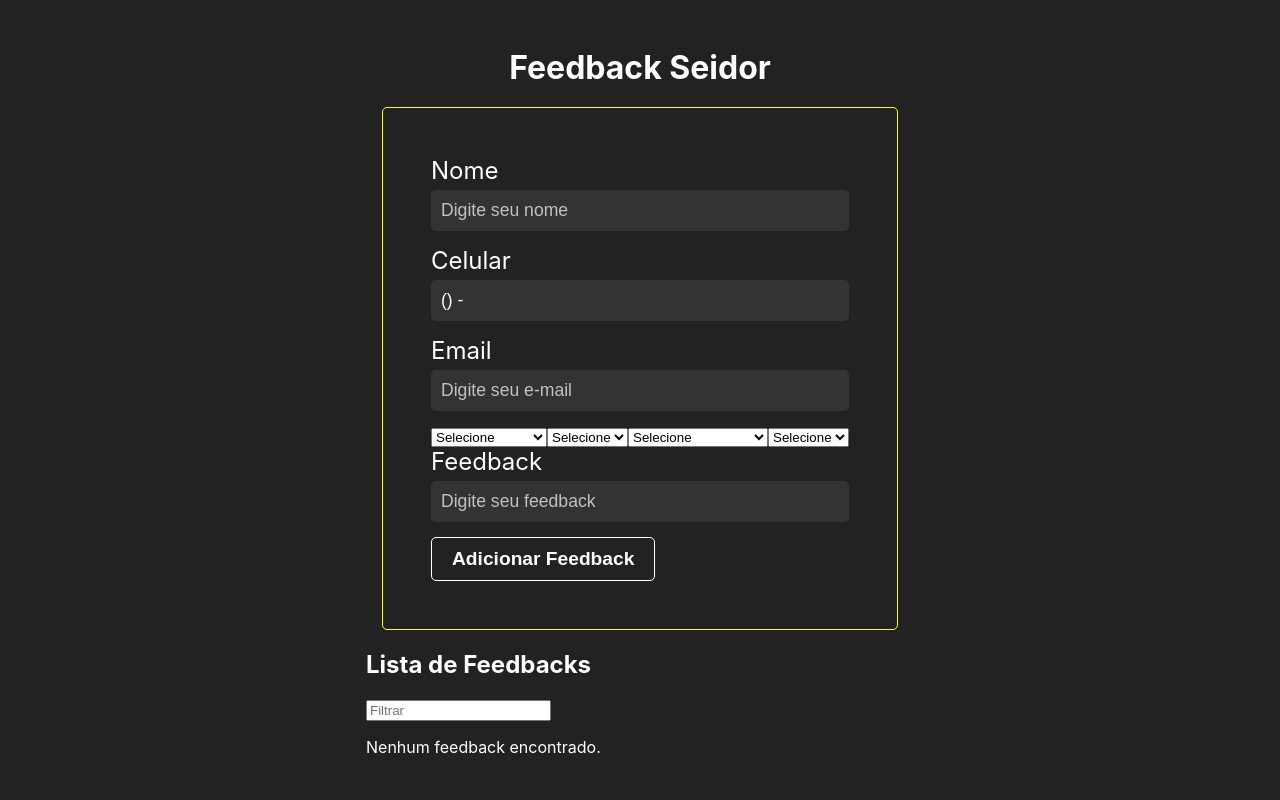
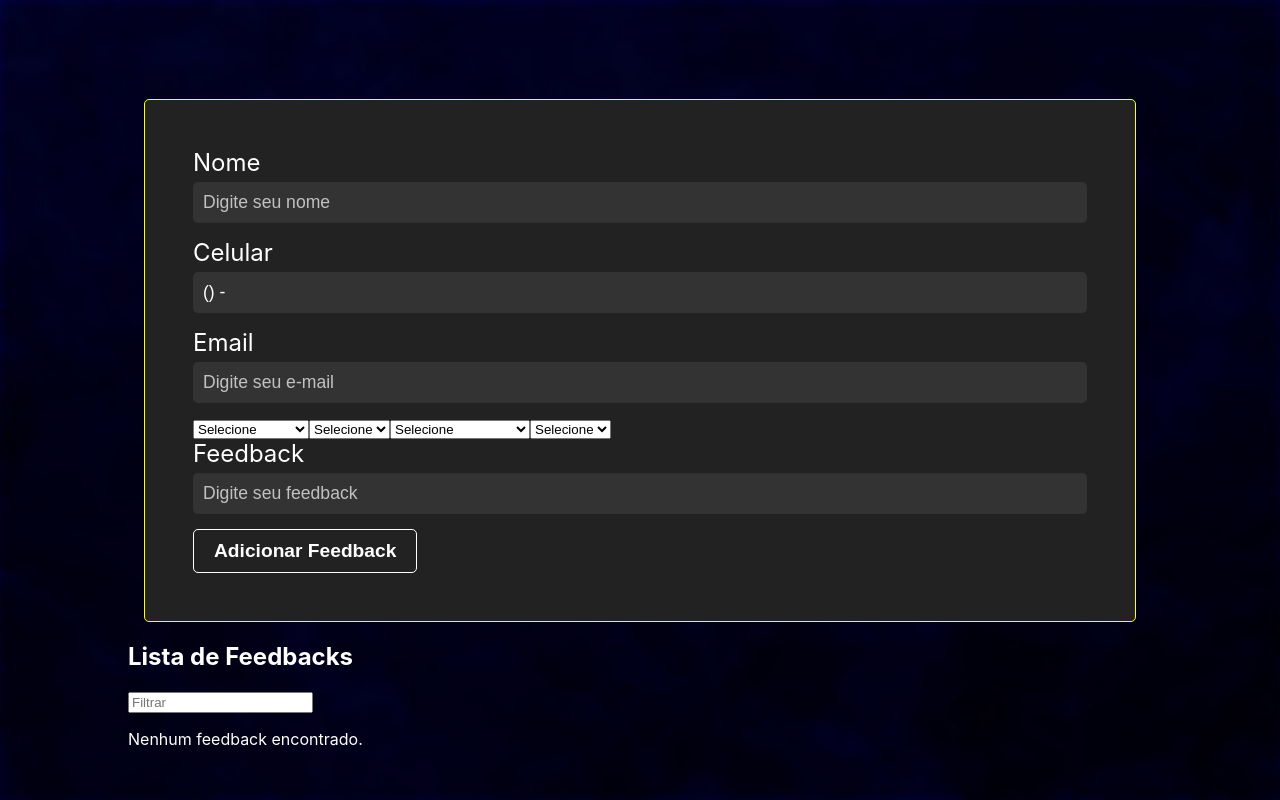
Before and after one commit to Duh0127/FeedbackSeidor, a React (Create React App) app: page / in a window 1280 px wide. Built offline with nearby package versions, Linux system fonts and the light colour scheme.

Commit message:
Estilização App

```diff
--- a/src/App.css
+++ b/src/App.css
@@ -1,20 +1,37 @@
-/* App.css */
-body {
-    background-color: #222;
+body { /*corpo principal do site*/
+    background-image: url(/public/images/background-blue.jpg);
+    background-position: center;
+    background-repeat: no-repeat;
+    background-size: cover;
+    background-attachment: fixed;
+    backdrop-filter: blur(5px) brightness(0.5);
     color: #fff;
     display: flex;
     justify-content: center;
     align-items: center;
     min-height: 100vh;
+}
+
+.App{ /*corpo que comporta nossa aplicação*/
+    margin-top: 4rem;
+    width: 55vw;
+}
+
+
+@media (max-width: 1300px){ /*Configuração para telas menores que 1300px*/
+    .App{
+      width: 70vw;
+    }
   }
 
-.container {
-    max-width: 600px;
-    padding: 20px;
-    border-radius: 5px;
+@media (max-width: 1300px){ /*Configuração para telas menores que 1300px*/
+    .App{
+      width: 80vw;
+    }
 }
 
-h1 {
-    text-align: center;
-    margin-bottom: 20px;
+@media (max-width: 768px){ /*Configuração para telas menores que 768px*/
+    .App{
+      width: 97vw;
+    }
 }
--- a/src/App.js
+++ b/src/App.js
@@ -5,7 +5,6 @@
 const App = () => {
   return (
     <div className="App">
-      <h1>Feedback Seidor</h1>
       <Formulario />
     </div>
   );
```
Also changed, not shown: public/images/background-blue.jpg (added).
